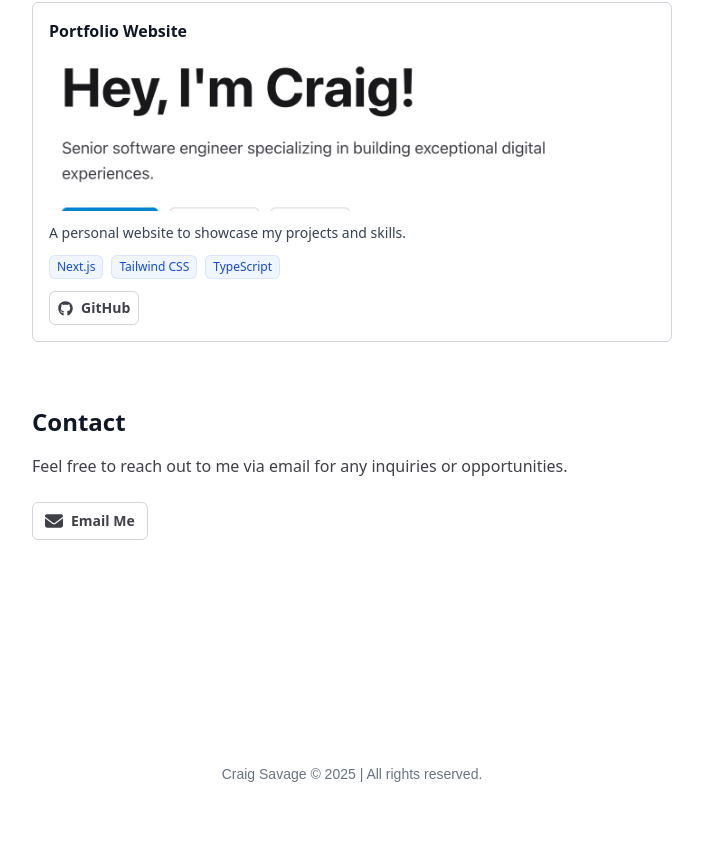
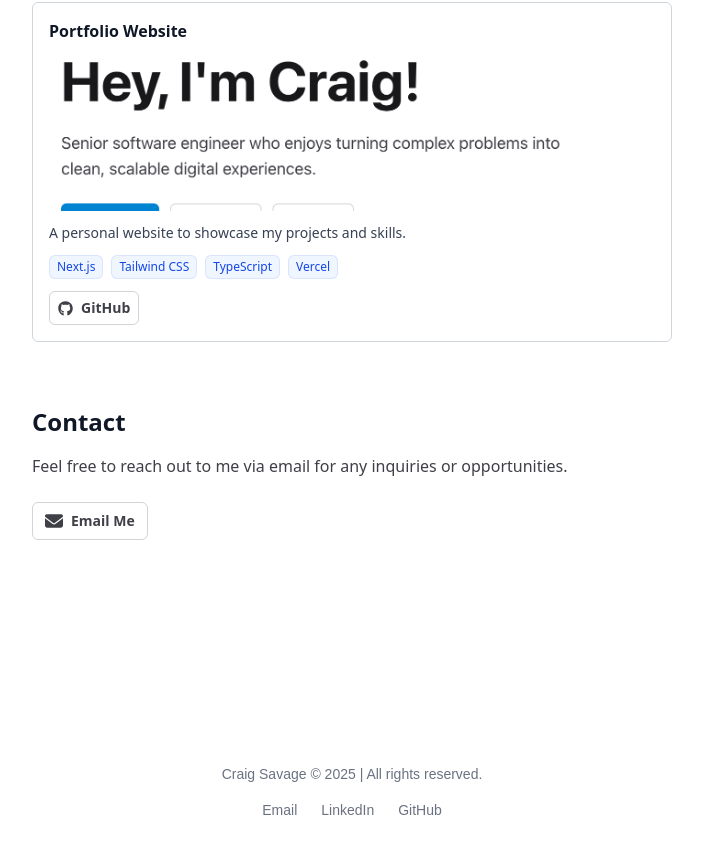
Before and after one commit to craigsavage/craig-portfolio, a Next.js app: page / in a window 1280 px wide. Shown: the part 2112-2964 px from the top of the page, without its empty margins (288-991 px from the left). Before the commit the page ends 2928 px from the top, so only its background shows below. Built offline with nearby package versions, Linux system fonts and the light colour scheme.

Commit message:
improved footer

```diff
--- a/src/components/Footer.tsx
+++ b/src/components/Footer.tsx
@@ -3,8 +3,35 @@ export default function Footer() {
   const year = new Date().getFullYear();
 
   return (
-    <div className='w-full py-8 text-center text-sm text-gray-500'>
-      Craig Savage © {year} | All rights reserved.
-    </div>
+    <footer className='w-full py-8 text-center text-sm text-gray-500 dark:text-gray-400'>
+      <div>Craig Savage © {year} | All rights reserved.</div>
+
+      <div className='mt-4 flex justify-center gap-6 text-gray-500 dark:text-gray-400'>
+        <a
+          href='mailto:csavage.dev@gmail.com'
+          rel='noopener noreferrer'
+          target='_blank'
+          className='hover:text-sky-500'
+        >
+          Email
+        </a>
+        <a
+          href='https://linkedin.com/in/csavage647'
+          rel='noopener noreferrer'
+          target='_blank'
+          className='hover:text-sky-500'
+        >
+          LinkedIn
+        </a>
+        <a
+          href='https://github.com/craigsavage'
+          rel='noopener noreferrer'
+          target='_blank'
+          className='hover:text-sky-500'
+        >
+          GitHub
+        </a>
+      </div>
+    </footer>
   );
 }
--- a/src/sections/Projects.tsx
+++ b/src/sections/Projects.tsx
@@ -24,7 +24,7 @@ const projects = [
   {
     title: 'Portfolio Website',
     description: 'A personal website to showcase my projects and skills.',
-    tech: ['Next.js', 'Tailwind CSS', 'TypeScript'],
+    tech: ['Next.js', 'Tailwind CSS', 'TypeScript', 'Vercel'],
     image: '/projects/portfolio-light-mode.png',
     website: '',
     github: 'https://github.com/craigsavage/craig-portfolio',
```
Also changed, not shown: public/projects/portfolio-light-mode.png.
